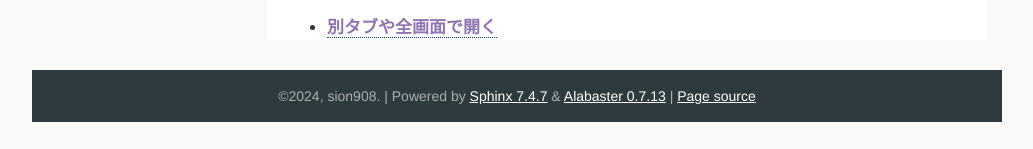
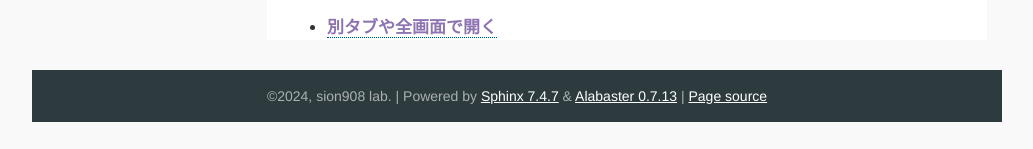
Before and after one commit to sion908/sphinx_slide, a Sphinx documentation site: the page built from source/index.rst, in a window 1280 px wide. Shown: the part 1430-1579 px from the top of the page, without its empty margins (123-1156 px from the left). Built offline with Sphinx 7.4.7, drawn with Linux system fonts in a browser that asks for light colours; pages that are not in the unit, such as notebooks, are missing from menus.

Commit message:
屋号の変更

```diff
--- a/source/conf.py
+++ b/source/conf.py
@@ -7,7 +7,7 @@
 # https://www.sphinx-doc.org/en/master/usage/configuration.html#project-information
 
 project = 'スライド公開サイト'
-copyright = '2024, sion908'
+copyright = '2024, sion908 lab'
 author = 'sion908'
 
 # LaTeX の docclass 設定
```
Also changed, not shown: README.md (+1 -1 lines).
